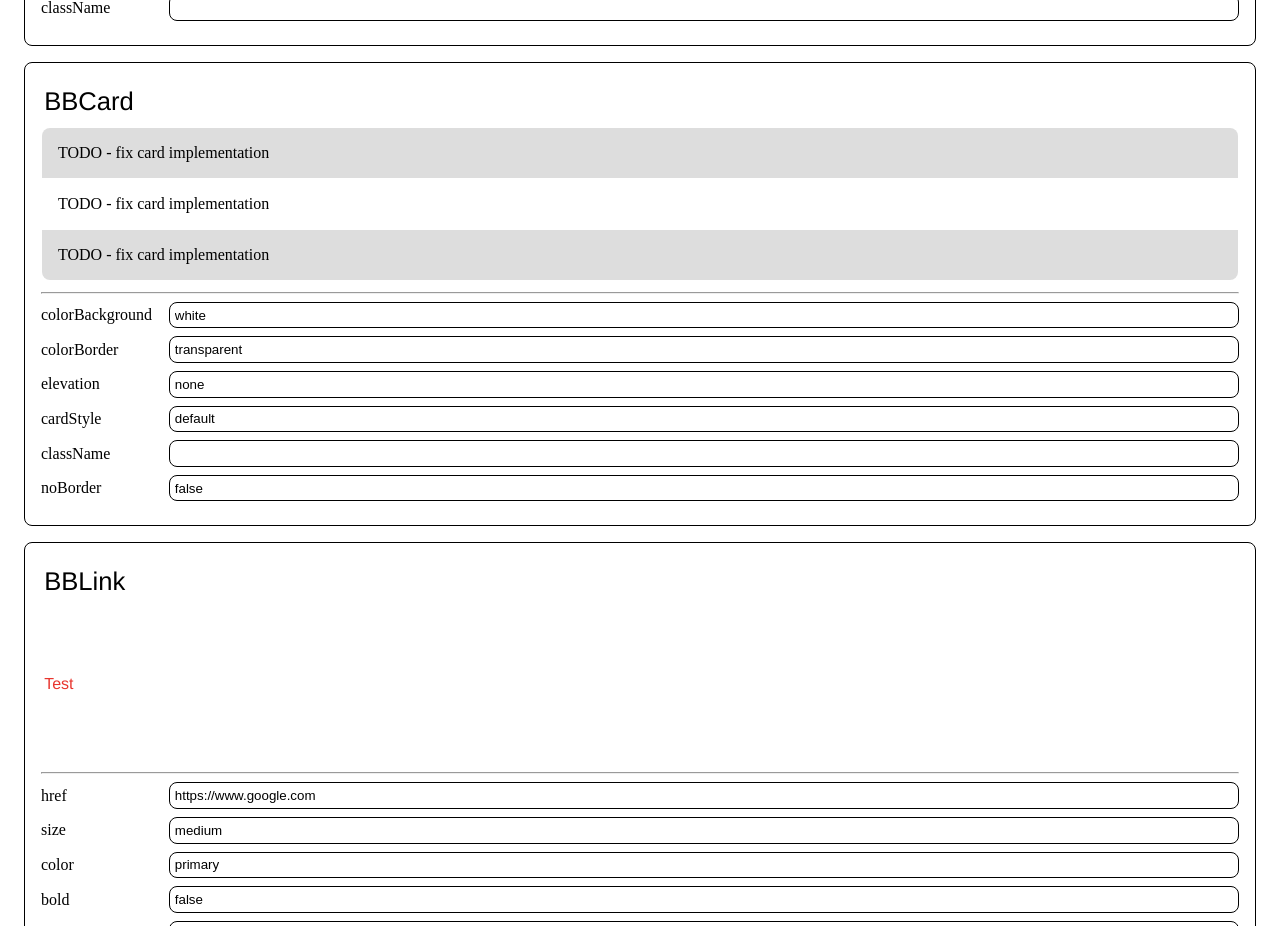
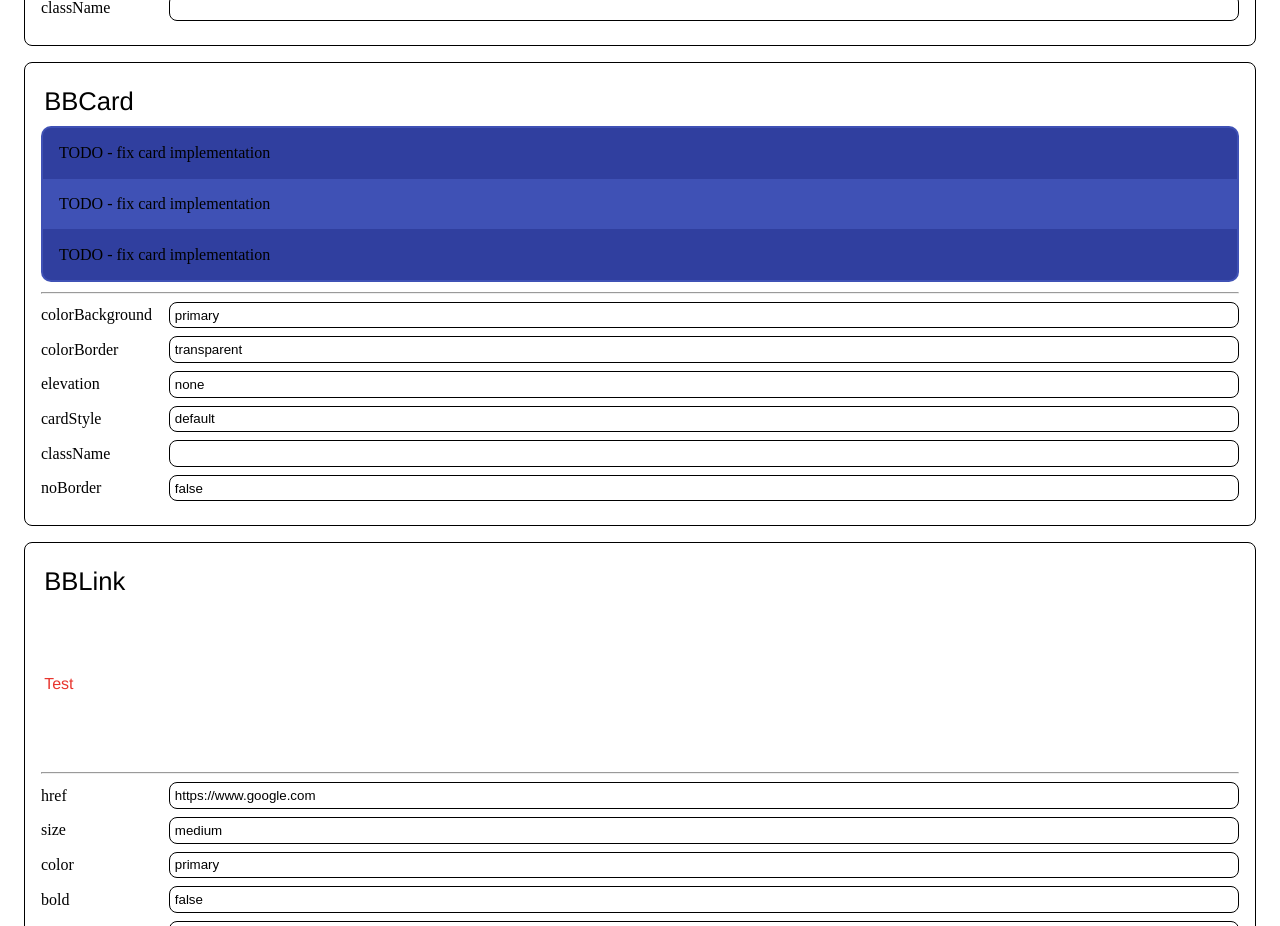
Before and after one commit to dan1229/nextjs-base-blocks, a Next.js app: page / in a window 1280 px wide. Shown: the part 1420-2346 px from the top of the page. Built offline with nearby package versions, Linux system fonts and the light colour scheme.

Commit message:
Update color and styling in bbcard module

```diff
--- a/src/bbcard/styles.module.scss
+++ b/src/bbcard/styles.module.scss
@@ -1,20 +1,27 @@
 // colors
 $white: var(--white, #ffffff);
-$grey-light: var(--grey-light, #8199c2);
+$white-dark: var(--white-dark, #f5f5f5);
+$grey-light: var(--grey-light, #a9bcde);
+$grey-light-dark: var(--grey-light-dark, #a8b6cc);
 $grey-dark: var(--grey-dark, #58647a);
+$grey-darkest: var(--grey-darkest, #606775);
 $black: var(--black, #232323);
 $primary-color: var(--primary-color, #3f51b5);
+$primary-dark-color: var(--primary-dark-color, #303f9f);
 $secondary-color: var(--secondary-color, #f50057);
+$secondary-dark-color: var(--secondary-dark-color, #c51162);
+
+// bg colors
+$bg-color: var(--bg-color, #dddddd);
 $bg-light-color: var(--bg-light-color, #ffffff);
 $bg-dark-color: var(--bg-dark-color, #b1b1b1);
+
 // variables
 $border-radius: var(--card-border-radius, 8px);
-$bg-color: var(--bg-color, #dddddd);
+$border-thickness: var(--card-border-thickness, 3px);
 
 .base {
   border-radius: calc($border-radius + 2px);
-  background: $bg-light-color !important;
-  border: 2px solid $bg-color;
   white-space: normal;
 
   display: flex;
@@ -43,23 +50,15 @@ $bg-color: var(--bg-color, #dddddd);
   &:hover {
     cursor: pointer;
     transform: translateY(-1%);
-    background-color: $bg-dark-color;
     box-shadow: rgba(0, 0, 0, 0.12) 10px 15px 20px;
-
-    .header {
-      background-color: $bg-dark-color;
-      border-bottom: 1px solid $bg-dark-color !important;
-    }
   }
 }
 
 /*
-* CARD  SECTIONS
+* CARD SECTIONS
 */
 .header {
   padding: 16px;
-  border-bottom: 1px solid $bg-light-color !important;
-  background-color: $bg-color;
   border-radius: $border-radius $border-radius 0 0;
 }
 
@@ -76,13 +75,10 @@ $bg-color: var(--bg-color, #dddddd);
   display: flex;
   flex-direction: column;
   justify-content: flex-start;
-  background: $bg-light-color;
 }
 
 .footer {
   padding: 16px;
-  border-top: 1px solid $bg-light-color;
-  background-color: $bg-color;
   border-radius: 0 0 $border-radius $border-radius;
 }
 
@@ -97,57 +93,117 @@ $bg-color: var(--bg-color, #dddddd);
 */
 .background_white {
   background-color: $white;
+
+  .footer {
+    border-top: 1px solid $white-dark;
+    background-color: $white-dark;
+  }
+
+  .header {
+    border-bottom: 1px solid $white-dark;
+    background-color: $white-dark;
+  }
 }
 
 .background_grey_light {
   background-color: $grey-light;
+
+  .footer {
+    border-top: 1px solid $grey-light-dark;
+    background-color: $grey-light-dark;
+  }
+
+  .header {
+    border-bottom: 1px solid $grey-light-dark;
+    background-color: $grey-light-dark;
+  }
 }
 
 .background_grey_dark {
   background-color: $grey-dark;
+
+  .footer {
+    border-top: 1px solid $grey-darkest;
+    background-color: $grey-darkest;
+  }
+
+  .header {
+    border-bottom: 1px solid $grey-darkest;
+    background-color: $grey-darkest;
+  }
 }
 
 .background_black {
   background-color: $black;
+
+  .footer {
+    border-top: 1px solid $black;
+    background-color: $black;
+  }
+
+  .header {
+    border-bottom: 1px solid $black;
+    background-color: $black;
+  }
 }
 
 .background_primary {
   background-color: $primary-color;
+
+  .footer {
+    border-top: 1px solid $primary-dark-color;
+    background-color: $primary-dark-color;
+  }
+
+  .header {
+    border-bottom: 1px solid $primary-dark-color;
+    background-color: $primary-dark-color;
+  }
 }
 
 .background_secondary {
   background-color: $secondary-color;
+
+  .footer {
+    border-top: 1px solid $secondary-dark-color;
+    background-color: $secondary-dark-color;
+  }
+
+  .header {
+    border-bottom: 1px solid $secondary-dark-color;
+    background-color: $secondary-dark-color;
+  }
 }
 
 /*
 * BORDERS
 */
 .border_transparent {
-  border: 1px solid transparent;
+  border: 2px solid transparent;
 }
 
 .border_white {
-  border: 1px solid $white;
+  border: 2px solid $white;
 }
 
 .border_grey_light {
-  border: 1px solid $grey-light;
+  border: 2px solid $grey-light;
 }
 
 .border_grey_dark {
-  border: 1px solid $grey-dark;
+  border: 2px solid $grey-dark;
 }
 
 .border_black {
-  border: 1px solid $black;
+  border: 2px solid $black;
 }
 
 .border_primary {
-  border: 1px solid $primary-color;
+  border: 2px solid $primary-color;
 }
 
 .border_secondary {
-  border: 1px solid $secondary-color;
+  border: 2px solid $secondary-color;
 }
 
 /*
--- a/src/pages/index.tsx
+++ b/src/pages/index.tsx
@@ -57,7 +57,7 @@ const DemoPage = () => {
   });
   // BB Card
   const [stateBBCard, setStateBBCard] = useState<IPropsBBCard>({
-    colorBackground: 'white',
+    colorBackground: 'primary',
     colorBorder: 'transparent',
     elevation: 'none',
     cardStyle: 'default',
```
Also changed, not shown: 2 other files (tests, documents, lock files or other folders).
